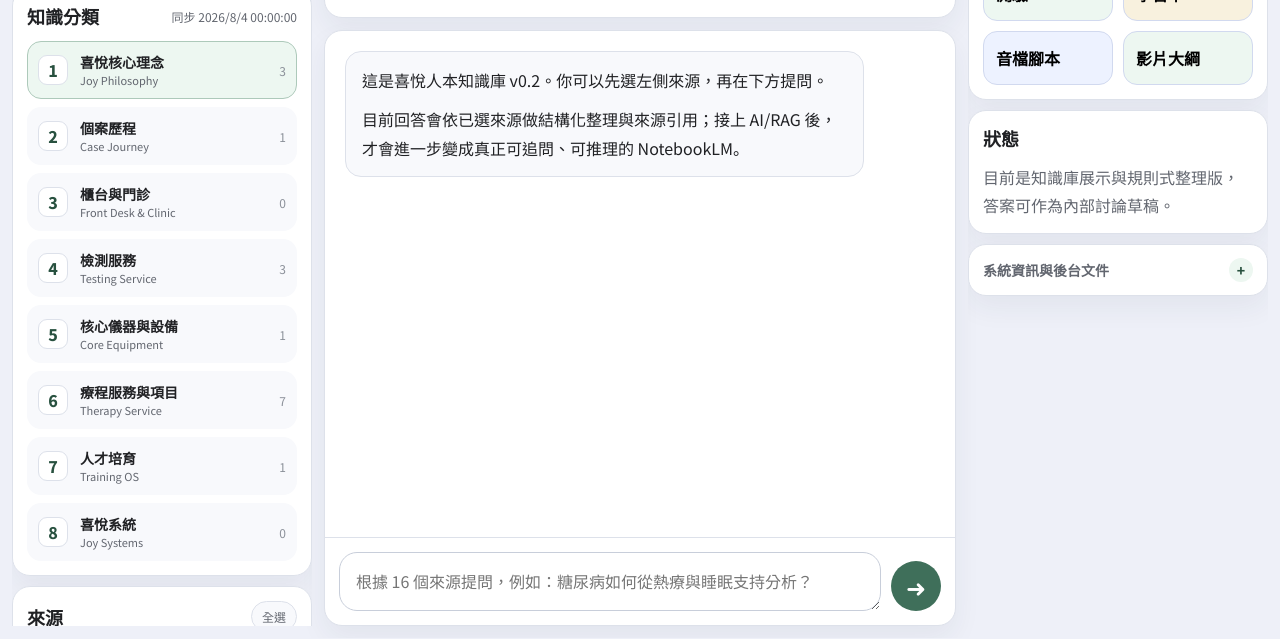
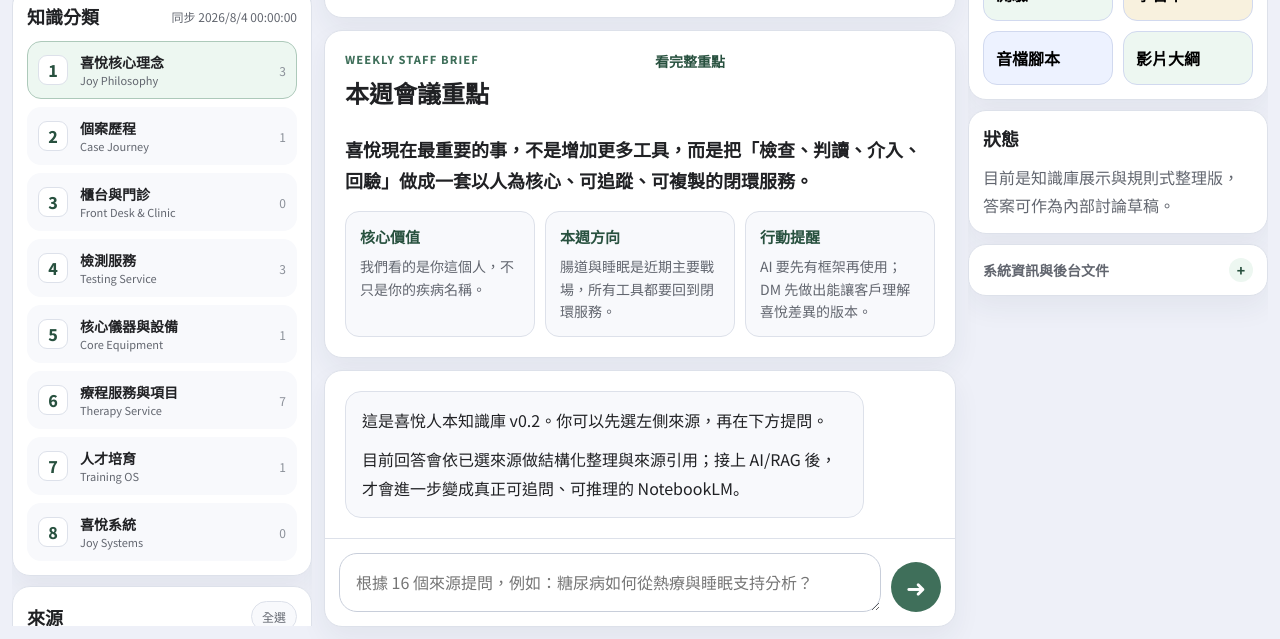
Before and after one commit to seijitsu0811-lab/nuliv-knowledge-os, a plain HTML site: page index.html in a window 1280 px wide. Shown: the part 162-801 px from the top of the page. Drawn offline with Linux system fonts and the light colour scheme.

Commit message:
Show weekly staff brief on homepage

```diff
--- a/index.html
+++ b/index.html
@@ -73,6 +73,33 @@
           <strong>閉環是系統</strong>
           <p>醫院端、喜悅端、病人端、家屬端共同回饋，讓計畫持續修正。</p>
         </article>
+      </section>
+
+      <section class="weekly-brief-card">
+        <div class="section-heading">
+          <div>
+            <p class="eyebrow">Weekly Staff Brief</p>
+            <h2>本週會議重點</h2>
+          </div>
+          <a class="text-link" href="./WEEKLY_STAFF_BRIEF_2026_07.md" target="_blank" rel="noopener noreferrer">看完整重點</a>
+        </div>
+        <p class="weekly-main">
+          喜悅現在最重要的事，不是增加更多工具，而是把「檢查、判讀、介入、回驗」做成一套以人為核心、可追蹤、可複製的閉環服務。
+        </p>
+        <div class="weekly-grid">
+          <article>
+            <strong>核心價值</strong>
+            <p>我們看的是你這個人，不只是你的疾病名稱。</p>
+          </article>
+          <article>
+            <strong>本週方向</strong>
+            <p>腸道與睡眠是近期主要戰場，所有工具都要回到閉環服務。</p>
+          </article>
+          <article>
+            <strong>行動提醒</strong>
+            <p>AI 要先有框架再使用；DM 先做出能讓客戶理解喜悅差異的版本。</p>
+          </article>
+        </div>
       </section>
 
       <section class="chat-card" id="chatSection">
@@ -173,6 +200,7 @@
               <a href="./MVP_ENGINEERING_ENTRY_CRITERIA_V01.md" target="_blank" rel="noopener noreferrer">工程化進入條件</a>
               <a href="./WEEKLY_STAFF_BRIEF_SPEC_V01.md" target="_blank" rel="noopener noreferrer">每週員工重點包</a>
               <a href="./WEEKLY_STAFF_BRIEF_PROMPT_V01.md" target="_blank" rel="noopener noreferrer">每週重點 Prompt</a>
+              <a href="./WEEKLY_STAFF_BRIEF_2026_07.md" target="_blank" rel="noopener noreferrer">本週會議重點</a>
               <a href="./GO_LIVE_READINESS_CHECKLIST_V01.md" target="_blank" rel="noopener noreferrer">上線檢核表</a>
               <a href="./NOTION_SETUP_V04.md" target="_blank" rel="noopener noreferrer">欄位設定清單</a>
               <a href="./NOTION_AI_PROMPT_V04.md" target="_blank" rel="noopener noreferrer">Notion AI Prompt</a>
--- a/styles.css
+++ b/styles.css
@@ -81,6 +81,7 @@ h3 {
 .workspace-card,
 .notebook-header,
 .principle-strip,
+.weekly-brief-card,
 .chat-card,
 .library-section {
   background: var(--panel);
@@ -91,6 +92,56 @@ h3 {
 
 .compact-hidden {
   display: none !important;
+}
+
+.weekly-brief-card {
+  padding: 20px;
+}
+
+.weekly-main {
+  margin-bottom: 16px;
+  color: var(--ink);
+  font-size: 18px;
+  line-height: 1.7;
+  font-weight: 700;
+}
+
+.weekly-grid {
+  display: grid;
+  grid-template-columns: repeat(3, minmax(0, 1fr));
+  gap: 10px;
+}
+
+.weekly-grid article {
+  padding: 14px;
+  background: var(--panel-soft);
+  border: 1px solid var(--line);
+  border-radius: 14px;
+}
+
+.weekly-grid strong {
+  display: block;
+  margin-bottom: 8px;
+  color: var(--brand-dark);
+  font-size: 15px;
+}
+
+.weekly-grid p {
+  margin: 0;
+  color: var(--muted);
+  font-size: 14px;
+  line-height: 1.6;
+}
+
+.text-link {
+  color: var(--brand-dark);
+  font-size: 14px;
+  font-weight: 800;
+  text-decoration: none;
+}
+
+.text-link:hover {
+  text-decoration: underline;
 }
 
 .brand {
@@ -816,6 +867,10 @@ h3 {
     grid-template-columns: 300px minmax(0, 1fr);
   }
 
+  .weekly-grid {
+    grid-template-columns: 1fr;
+  }
+
   .workspace-panel {
     grid-column: 1 / -1;
     position: static;
```
Also changed, not shown: WEEKLY_STAFF_BRIEF_2026_07.md (added, +116 -0 lines).
